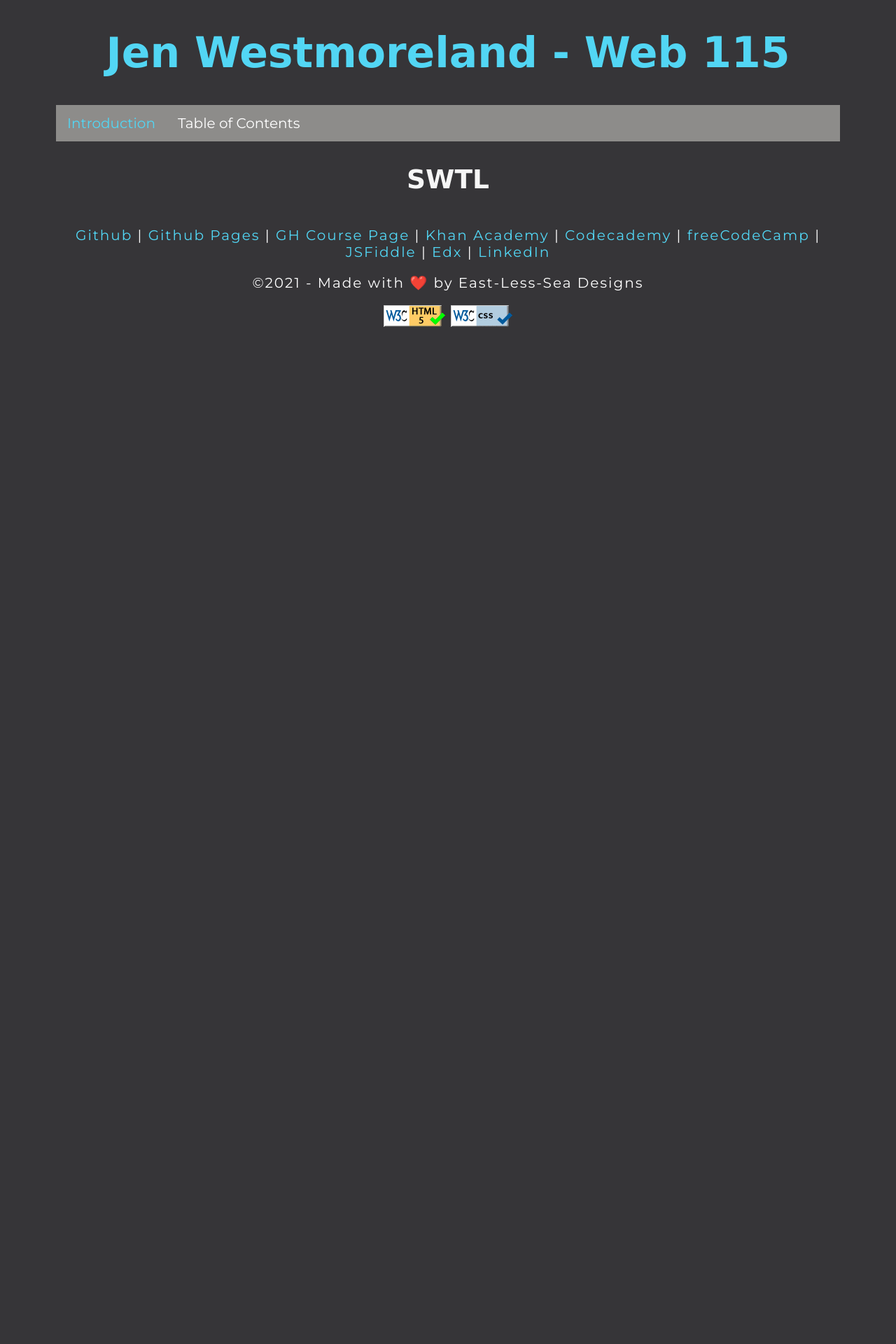
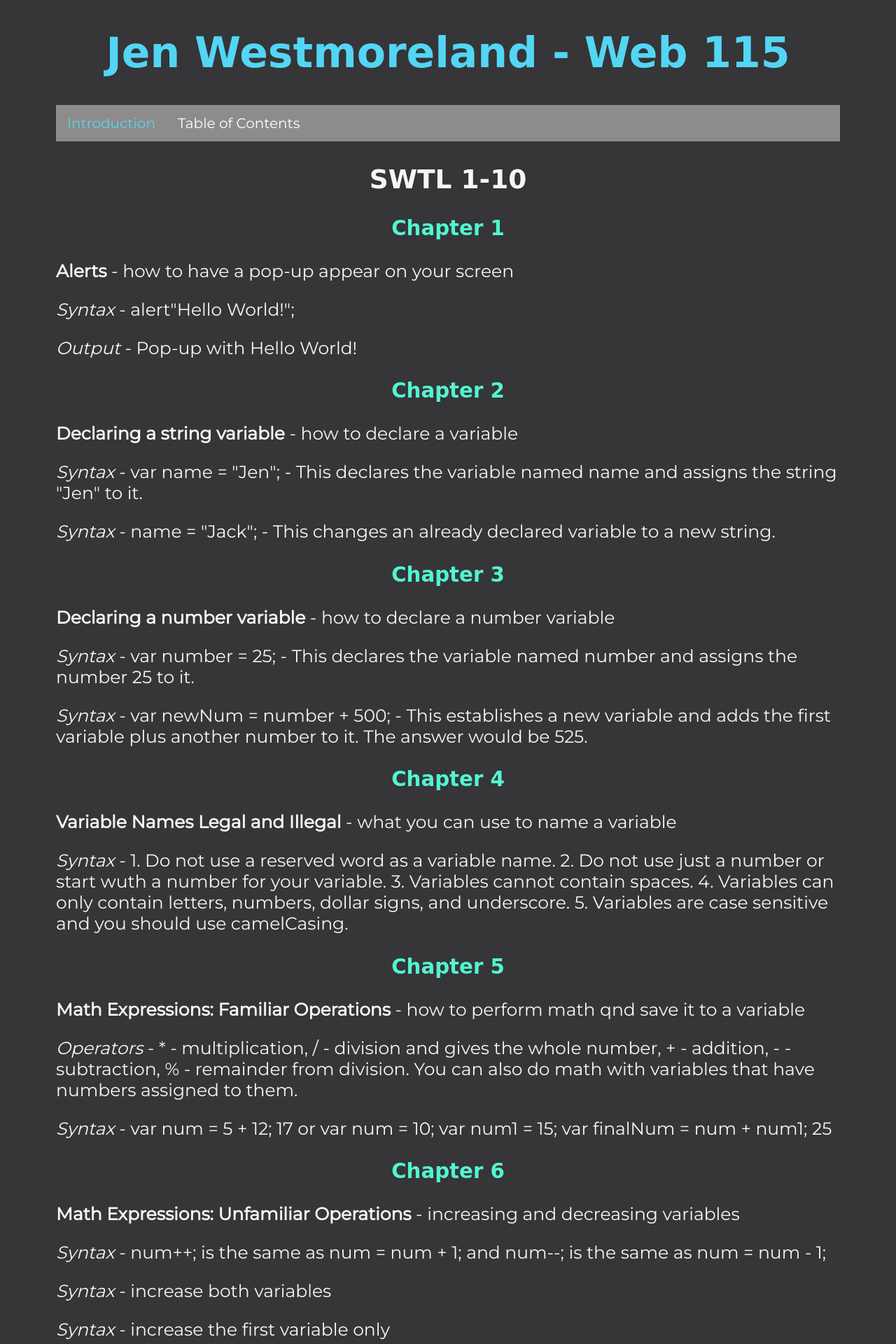
Before and after one commit to jwestmo1/jwestmo1.github.io, a PHP site: page /web115/web115_SWTL_1-10.html in a window 1280 px wide. Shown: the top 1920 px of the page at 70% size. Before the commit the page ends 467 px from the top, so only its background shows below. Run offline with PHP 8.4, Linux system fonts and the light colour scheme; some web fonts are replaced.

Commit message:
Upload 1-10 SWTL

```diff
--- a/web115/styles/default.css
+++ b/web115/styles/default.css
@@ -23,12 +23,15 @@ h1 {
 	font-family: 'Klee One', cursive;
 	font-size: 60px;
 	background-color: #363538; /* Dark gray background */
-	color: #52F4D1; /* Cream font color */
+	color: #52F4D1; /* Green font color */
 }
 h2, h3 {
 	font-family: 'Klee One', cursive;
 }
 
+h3 {
+	color: #52F4D1;
+}
 
 ul {
 	text-align: left;
--- a/web115/web115_SWTL_1-10.html
+++ b/web115/web115_SWTL_1-10.html
@@ -54,9 +54,51 @@
 
 
 	<main>
-		<h2>SWTL</h2>
-
-		<p></p>
+		<h2>SWTL 1-10</h2>
+		<h3>Chapter 1</h3>
+		<p><b>Alerts</b> - how to have a pop-up appear on your screen</p>
+		<p><em>Syntax</em> - alert"Hello World!";</p>
+		<p><em>Output</em> - Pop-up with Hello World!</p>
+		<h3>Chapter 2</h3>
+		<p><b>Declaring a string variable</b> - how to declare a variable</p>
+		<p><em>Syntax</em> - var name = "Jen"; - This declares the variable named name and assigns the string "Jen" to it.  </p>
+		<p><em>Syntax</em> - name = "Jack"; - This changes an already declared variable to a new string.</p>
+		<h3>Chapter 3</h3>
+		<p><b>Declaring a number variable</b> - how to declare a number variable</p>
+		<p><em>Syntax</em> - var number = 25; - This declares the variable named number and assigns the number 25 to it.  </p>
+		<p><em>Syntax</em> - var newNum = number + 500; - This establishes a new variable and adds the first variable plus another number to it.  The answer would be 525.</p>
+		<h3>Chapter 4</h3>
+		<p><b>Variable Names Legal and Illegal</b> - what you can use to name a variable</p>
+		<p><em>Syntax</em> - 1. Do not use a reserved word as a variable name. 2. Do not use just a number or start wuth a number for your variable. 3. Variables cannot contain spaces.  4. Variables can only contain letters, numbers, dollar signs, and underscore. 5. Variables are case sensitive
+		and you should use camelCasing.</p>
+		<h3>Chapter 5</h3>
+		<p><b>Math Expressions: Familiar Operations</b> - how to perform math qnd save it to a variable</p>
+		<p><em>Operators</em> - * - multiplication, / - division and gives the whole number, + - addition, - - subtraction, % - remainder from division.  You can also do math with
+		variables that have numbers assigned to them.</p>
+		<p><em>Syntax</em> - var num = 5 + 12; 17 or var num = 10; var num1 = 15; var finalNum = num + num1; 25</p>
+		<h3>Chapter 6</h3>
+		<p><b>Math Expressions: Unfamiliar Operations</b> - increasing and decreasing variables</p>
+		<p><em>Syntax</em> - num++; is the same as num = num + 1; and num--; is the same as num = num - 1; </p>
+		<p><em>Syntax</em> - increase both variables</p>
+		<p><em>Syntax</em> - increase the first variable only</p>
+		<h3>Chapter 7</h3>
+		<p><b>Math Expressions: Eliminating Ambiguity</b> - using parenthesis to make sure order of operations happens</p>
+		<p><em>Syntax</em> - var total = ((2 * 4) * 4) + 2 is not the var total = (2 * 4) * (4 + 2)</p>
+		<h3>Chapter 8</h3>
+		<p><b>Concatenating Text Strings</b> - how you can disply text with the information in variables</p>
+		<p><em>Syntax</em> - var message = "Thanks, ";  var name = "Jen"; var fullMsg = message + name; </p>
+		<p><em>Output</em> - Thanks, Jen</p>
+		<p><em>Other Info</em> - If you concatonate numbers it will not perform math.  Ex: alert("2" + "2"); - 22</p>
+		<h3>Chapter 9</h3>
+		<p><b>Prompts</b> - asks for information and gives a place to input the information and you can provide a default response too</p>
+		<p><em>Syntax</em> - var ques = "Your name?";  var defAns = "Mom";  var nameAns = prompt(ques, defAns);</p>
+		<p><em>Output</em> - Your name?   Box with default of Mom in it and you can hit enter to use that or type your name in the box</p>
+		<h3>Chapter 10</h3>
+		<p><b>if Statements</b> - if a conditon tests true then something happens.  If it tests false then something else happens.</p>
+		<p><em>Syntax</em> - var name = "Jen"  </p>
+		<p><em>Syntax</em> - if (x === name) {  </p>
+		<p><em>Syntax</em> -   alert("Hi, " + name);  </p>
+		<p><em>Syntax</em> - }  </p>
 
 	</main>
 
```
